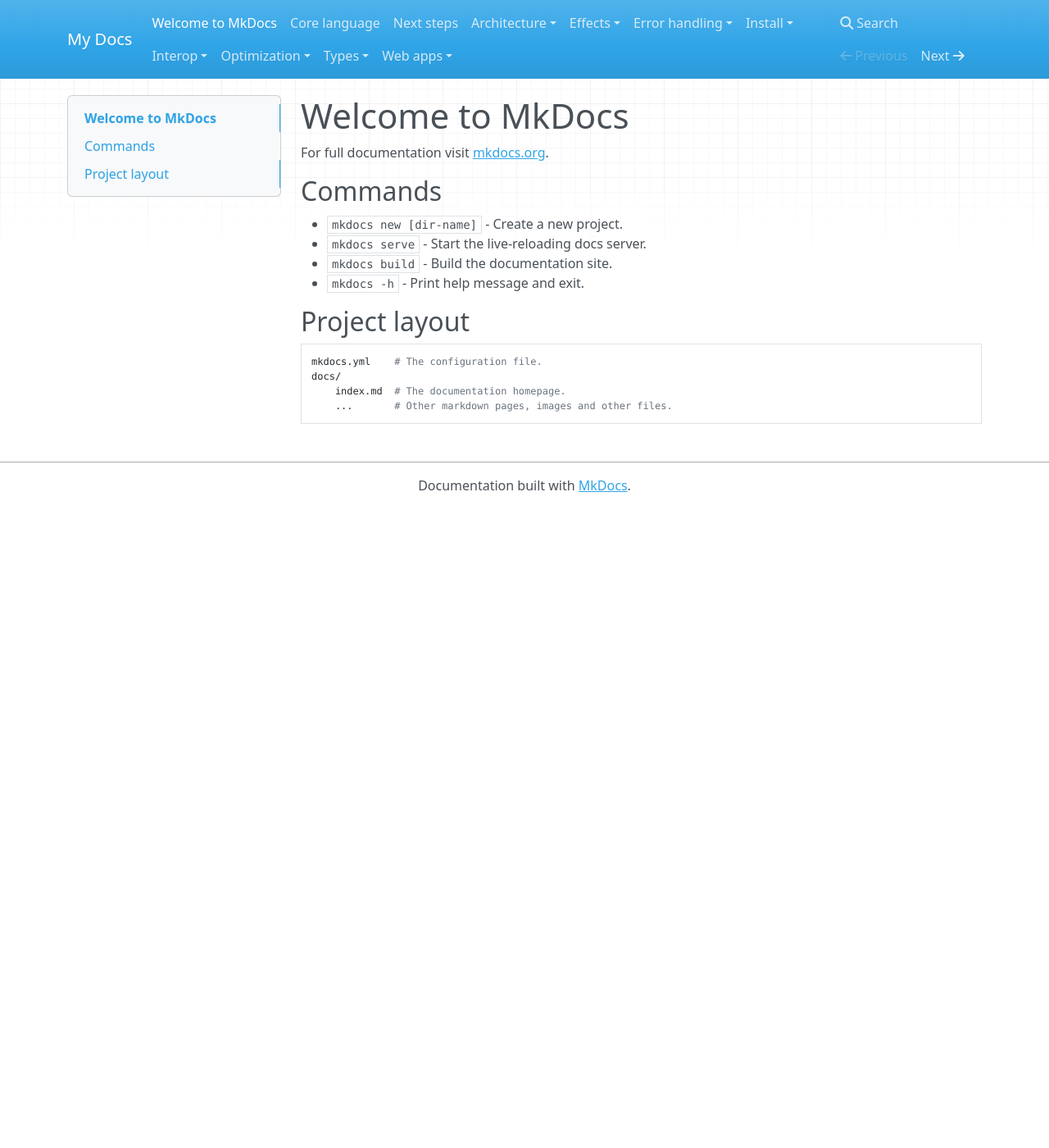
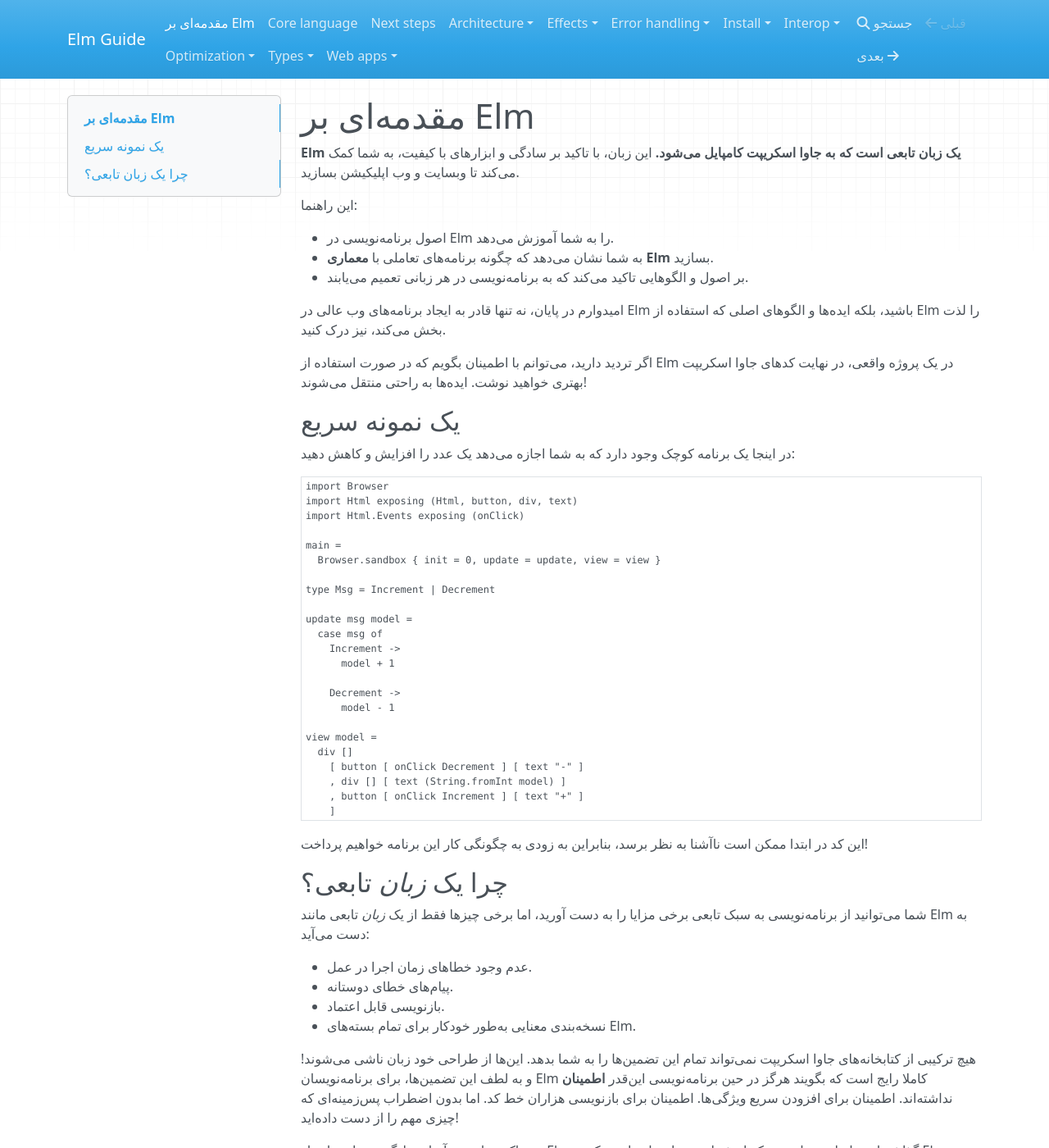
Before and after one commit to novid/guide.elm-lang.ir, an MkDocs documentation site: the page built from docs/index.md, in a window 1280 px wide and 1400 px high. Shown: the whole window at 82% size. Built offline with MkDocs 1.6.1, drawn with Linux system fonts in a browser that asks for light colours; nearby versions of some CDN libraries; some of the changed text lies outside the part shown.

Commit message:
Updating translation for introduction chapter

````diff
--- a/docs/index.md
+++ b/docs/index.md
@@ -1,17 +1,59 @@
-# Welcome to MkDocs
+# مقدمه‌ای بر Elm
 
-For full documentation visit [mkdocs.org](https://www.mkdocs.org).
+**Elm یک زبان تابعی است که به جاوا اسکریپت کامپایل می‌شود.** این زبان، با تاکید بر سادگی و ابزارهای با کیفیت، به شما کمک می‌کند تا وبسایت و وب اپلیکیشن بسازید.
 
-## Commands
+این راهنما:
 
-* `mkdocs new [dir-name]` - Create a new project.
-* `mkdocs serve` - Start the live-reloading docs server.
-* `mkdocs build` - Build the documentation site.
-* `mkdocs -h` - Print help message and exit.
+  - اصول برنامه‌نویسی در Elm را به شما آموزش می‌دهد.
+  - به شما نشان می‌دهد که چگونه برنامه‌های تعاملی با **معماری Elm** بسازید.
+  - بر اصول و الگوهایی تاکید می‌کند که به برنامه‌نویسی در هر زبانی تعمیم می‌یابند.
 
-## Project layout
+امیدوارم در پایان، نه تنها قادر به ایجاد برنامه‌های وب عالی در Elm باشید، بلکه ایده‌ها و الگوهای اصلی که استفاده از Elm را لذت بخش می‌کند، نیز درک کنید.
 
-    mkdocs.yml    # The configuration file.
-    docs/
-        index.md  # The documentation homepage.
-        ...       # Other markdown pages, images and other files.
+اگر تردید دارید، می‌توانم با اطمینان بگویم که در صورت استفاده از Elm در یک پروژه واقعی، در نهایت کدهای جاوا اسکریپت بهتری خواهید نوشت. ایده‌ها به راحتی منتقل می‌شوند!
+
+## یک نمونه سریع
+
+در اینجا یک برنامه کوچک وجود دارد که به شما اجازه می‌دهد یک عدد را افزایش و کاهش دهید:
+
+```elm
+import Browser
+import Html exposing (Html, button, div, text)
+import Html.Events exposing (onClick)
+
+main =
+  Browser.sandbox { init = 0, update = update, view = view }
+
+type Msg = Increment | Decrement
+
+update msg model =
+  case msg of
+    Increment ->
+      model + 1
+
+    Decrement ->
+      model - 1
+
+view model =
+  div []
+    [ button [ onClick Decrement ] [ text "-" ]
+    , div [] [ text (String.fromInt model) ]
+    , button [ onClick Increment ] [ text "+" ]
+    ]
+```
+
+این کد در ابتدا ممکن است ناآشنا به نظر برسد، بنابراین به زودی به چگونگی کار این برنامه خواهیم پرداخت!
+
+## چرا یک *زبان* تابعی؟
+
+شما می‌توانید از برنامه‌نویسی به سبک تابعی برخی مزایا را به دست آورید، اما برخی چیزها فقط از یک *زبان* تابعی مانند Elm به دست می‌آید:
+
+  - عدم وجود خطاهای زمان اجرا در عمل.
+  - پیام‌های خطای دوستانه.
+  - بازنویسی قابل اعتماد.
+  - نسخه‌بندی معنایی به‌طور خودکار برای تمام بسته‌های Elm.
+
+هیچ ترکیبی از کتابخانه‌های جاوا اسکریپت نمی‌تواند تمام این تضمین‌ها را به شما بدهد. این‌ها از طراحی خود زبان ناشی می‌شوند! و به لطف این تضمین‌ها، برای برنامه‌نویسان Elm کاملا رایج است که بگویند هرگز در حین برنامه‌نویسی این‌قدر **اطمینان** نداشته‌اند. اطمینان برای افزودن سریع ویژگی‌ها. اطمینان برای بازنویسی هزاران خط کد. اما بدون اضطراب پس‌زمینه‌ای که چیزی مهم را از دست داده‌اید!
+
+من تاکید زیادی بر آسانی یادگیری و استفاده از Elm گذاشته‌ام، بنابراین تنها چیزی که از شما می‌خواهم این است که به
+Elm فرصتی بدهید و درباره آن فکر کنید. امیدوارم که شگفت‌زده شوید!
--- a/mkdocs.yml
+++ b/mkdocs.yml
@@ -1 +1,4 @@
-site_name: My Docs
+site_name: Elm Guide
+theme:
+  name: mkdocs
+  locale: fa
````
